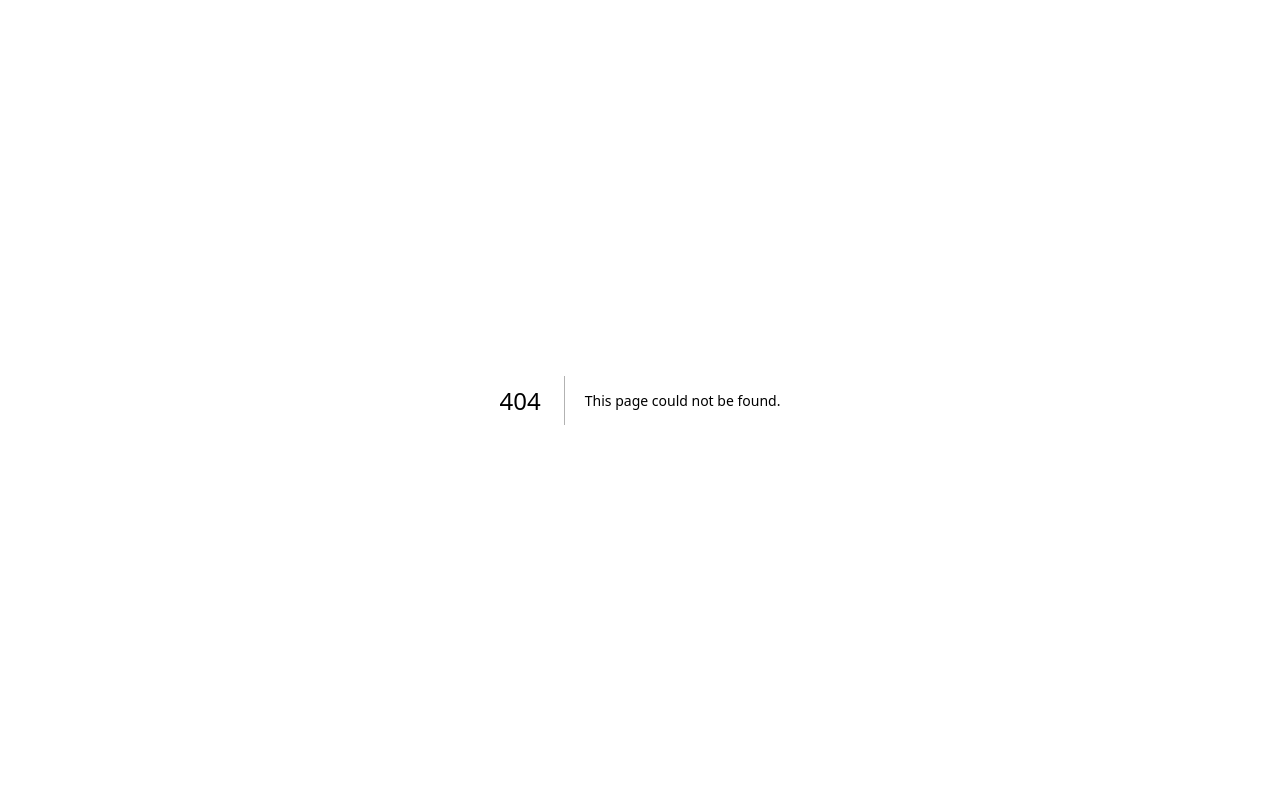
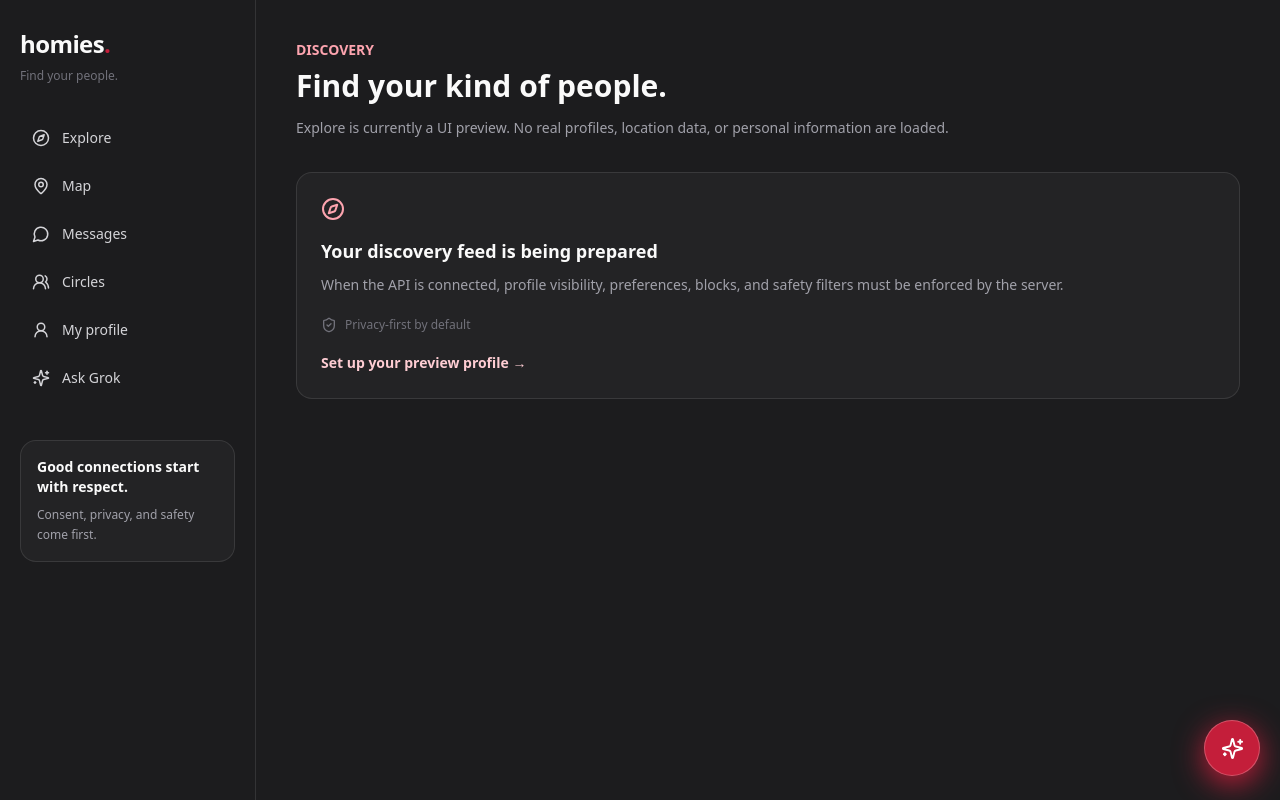
Before and after one commit to thelingolegacy-blip/TheLingoLegacy, a Next.js app in the folder homies/web/: page /explore in a window 1280 px wide. Before the commit this address had no page. Built offline with nearby package versions, Linux system fonts and the light colour scheme.

Commit message:
feat(homies-web): add isolated Next.js preview scaffold

```diff
--- /dev/null
+++ b/homies/web/src/app/(app)/explore/page.tsx
@@ -0,0 +1,6 @@
+import Link from "next/link";
+import { Compass, ShieldCheck } from "lucide-react";
+
+export default function ExplorePage() {
+  return <section><p className="text-sm font-semibold text-rose-300">DISCOVERY</p><h1 className="mt-2 text-3xl font-black">Find your kind of people.</h1><p className="mt-3 max-w-2xl text-sm leading-6 text-zinc-400">Explore is currently a UI preview. No real profiles, location data, or personal information are loaded.</p><div className="mt-8 rounded-2xl border border-white/10 bg-white/[0.03] p-6"><Compass className="text-rose-300" size={24}/><h2 className="mt-4 text-lg font-bold">Your discovery feed is being prepared</h2><p className="mt-2 text-sm leading-6 text-zinc-400">When the API is connected, profile visibility, preferences, blocks, and safety filters must be enforced by the server.</p><div className="mt-5 flex items-center gap-2 text-xs text-zinc-500"><ShieldCheck size={16}/> Privacy-first by default</div><Link href="/profile" className="mt-5 inline-block text-sm font-semibold text-rose-200 hover:text-white">Set up your preview profile →</Link></div></section>;
+}
```
